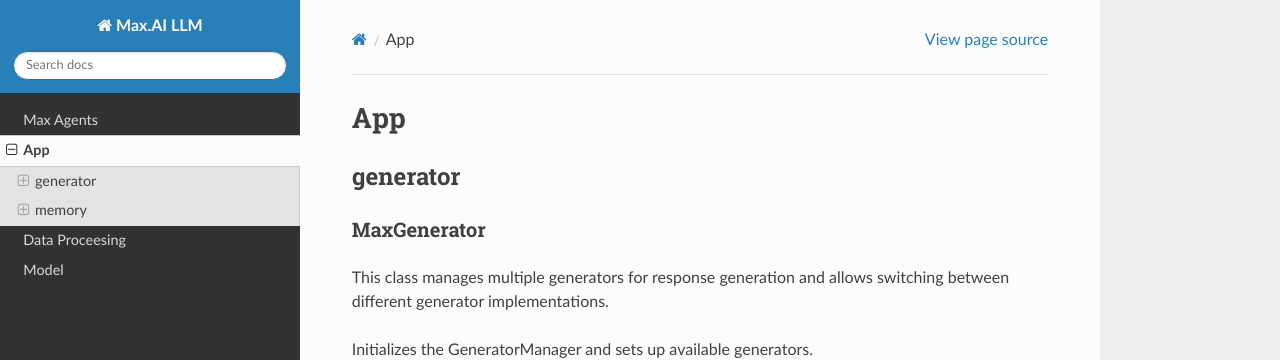
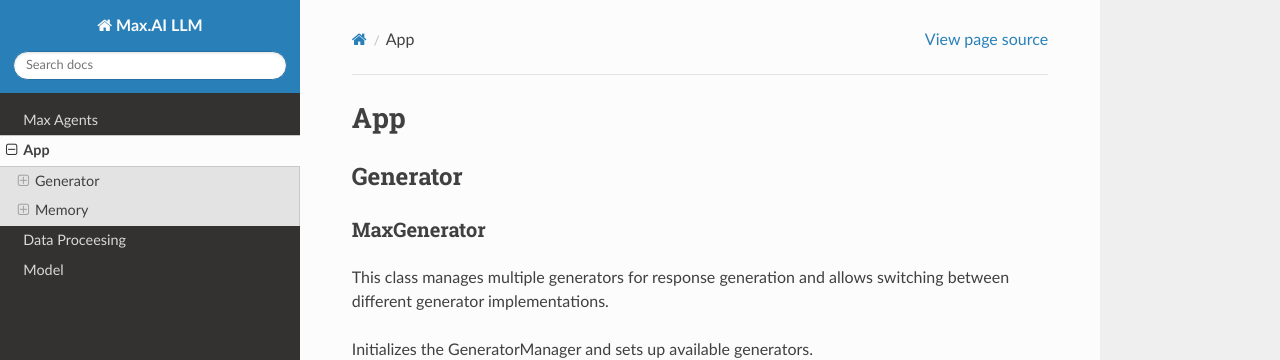
Before and after one commit to zs-personalize-ai/max-ai-llm, a Sphinx documentation site: the page built from docs/source/app.rst, in a window 1280 px wide and 900 px high. Shown: the top 360 px of the window. Built offline with Sphinx 7.4.7 and the Read the Docs theme 2.0.0, drawn with Linux system fonts in a browser that asks for light colours; pages that are not in the unit, such as notebooks, are missing from menus.

```diff
--- a/docs/source/app.rst
+++ b/docs/source/app.rst
@@ -1,7 +1,7 @@
 App
 ====
 
-generator
+Generator
 ************
 
 MaxGenerator
@@ -66,7 +66,7 @@ Methods:
     mg.generate_stream(query='Explain Reinforcement Learning', context=out)
 
 
-memory
+Memory
 ******
 
 MaxMemory
```
Also changed, not shown: docs/source/index.rst (+10 -0 lines).
